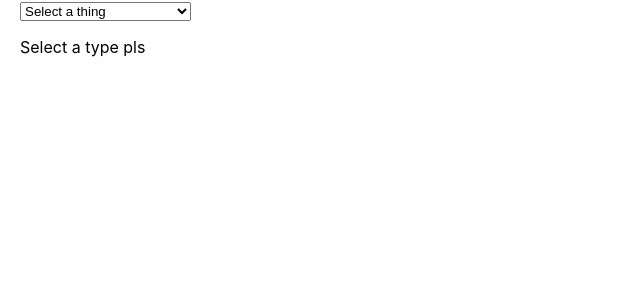
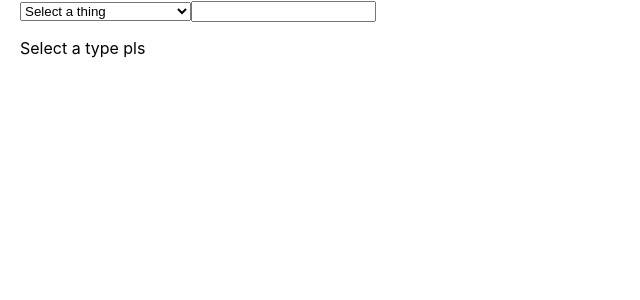
Before and after one commit to Telefragged/satisfactory-planner, a React (Create React App) app: page / in a window 1280 px wide. Shown: the top 300 px of the page, without its empty margins (0-640 px from the left). Built offline with nearby package versions, Linux system fonts and the light colour scheme.

Commit message:
Added amount selector component

```diff
--- a/src/App.tsx
+++ b/src/App.tsx
@@ -3,6 +3,7 @@ import './App.css';
 import { OutputType } from './types';
 import { Calculator } from './components/Calculator';
 import { TypeSelector } from './components/TypeSelector';
+import { AmountSelector } from './components/AmountSelector'
 
 interface State {
     selectedType?: OutputType;
@@ -10,27 +11,32 @@ interface State {
 };
 
 interface Action {
-    type: 'selectType';
+    type: 'selectType' | 'selectAmount';
     value: any;
 }
 
 function reducer(state: State, action: Action) {
     switch (action.type) {
         case 'selectType':
-            return {...state, selectedType: action.value as OutputType | undefined};
+            return { ...state, selectedType: action.value as OutputType | undefined };
+        case 'selectAmount':
+            return { ...state, amount: action.value as number | undefined };
         default:
             return state;
     }
 }
 
-const App = ({}) => {
+const App = ({ }) => {
     const [state, dispatch] = React.useReducer(reducer, {});
 
     return (
         <div className="App">
-            <TypeSelector onChange={type => dispatch({type: 'selectType', value: type})}/>
-            {state.selectedType !== undefined
-                ? <Calculator selectedType={state.selectedType} amount={1} />
+            <div style={{ display: 'inline-block' }}>
+                <TypeSelector onChange={type => dispatch({ type: 'selectType', value: type })} />
+                <AmountSelector onChange={amount => dispatch({type: 'selectAmount', value: amount})}/>
+            </div>
+            {state.selectedType !== undefined && state.amount !== undefined
+                ? <Calculator selectedType={state.selectedType} amount={state.amount} />
                 : <p>Select a type pls</p>}
         </div>
     );
--- /dev/null
+++ b/src/components/AmountSelector.tsx
@@ -0,0 +1,45 @@
+import * as React from 'react';
+import _ from 'lodash';
+import { OutputType, outputTypes } from '../types';
+
+interface State {
+    selectedAmount?: number;
+}
+
+interface Action {
+    type: 'selectType';
+    value?: number;
+}
+
+function reducer(state: State, action: Action) {
+    switch (action.type) {
+        case 'selectType':
+            return {...state, selectedType: action.value as OutputType | undefined};
+        default:
+            return state;
+    }
+}
+
+interface AmountSelectorProps {
+    onChange?: ((type: number | undefined) => void);
+}
+
+export const AmountSelector: React.FunctionComponent<AmountSelectorProps> = (props) => {
+
+    const {onChange} = props;
+
+    const [state, dispatch] = React.useReducer(reducer, {});
+
+    const selectAmount = (event: React.ChangeEvent<HTMLInputElement>) => {
+
+        let value = event.currentTarget.valueAsNumber;
+
+        if(onChange !== undefined) {
+            onChange(value);
+        }
+
+        dispatch({type: 'selectType', value: event.currentTarget.valueAsNumber});
+    };
+
+    return (<input value={state.selectedAmount} type="number" onChange={selectAmount}></input>)
+};
```
